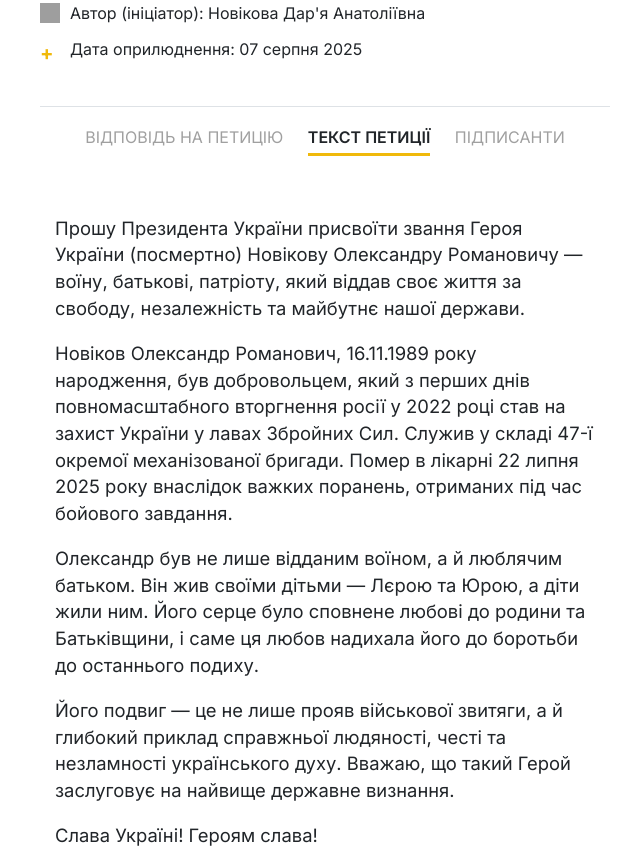
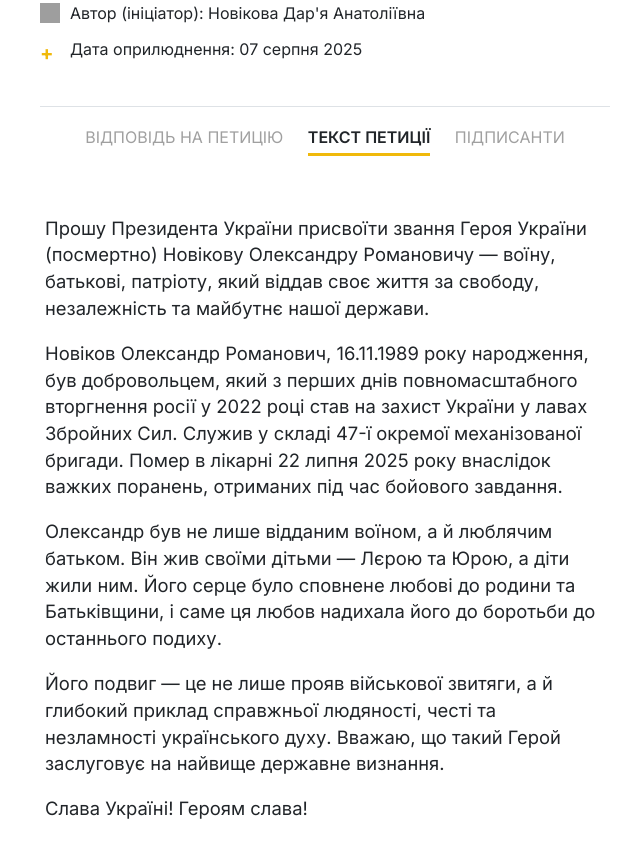
Before and after one commit to petition99/pet, a plain HTML site: page index.html in a window 1280 px wide. Shown: the part 424-1280 px from the top of the page, without its empty margins (315-955 px from the left). Drawn offline with Linux system fonts and the light colour scheme; grey boxes are pictures that could not be loaded.

Commit message:
Adjust horizontal padding in petition text
Reduced horizontal padding in petition text content.

```diff
--- a/index.html
+++ b/index.html
@@ -8,7 +8,6 @@
 <link href="https://fonts.googleapis.com/css2?family=Inter:wght@400;500;600;700&amp;display=swap" rel="stylesheet"/>
 <style>
         body {
-            /* ЗАСТОСУВАННЯ ШРИФТІВ */
             font-family: "Inter", "Noto Sans", Roboto, system-ui, -apple-system,
                          "Segoe UI", "Helvetica Neue", Arial, sans-serif;
             margin: 0;
@@ -205,8 +204,9 @@
             border-bottom: 3px solid #f0b90b;
         }
 
+        /* ИЗМЕНЕНИЕ: Уменьшил горизонтальный padding до 5px */
         .petition-text-content {
-            padding: 20px 15px 15px 15px;
+            padding: 20px 5px 15px 5px;
             line-height: 1.5;
             color: #212529;
         }
```
